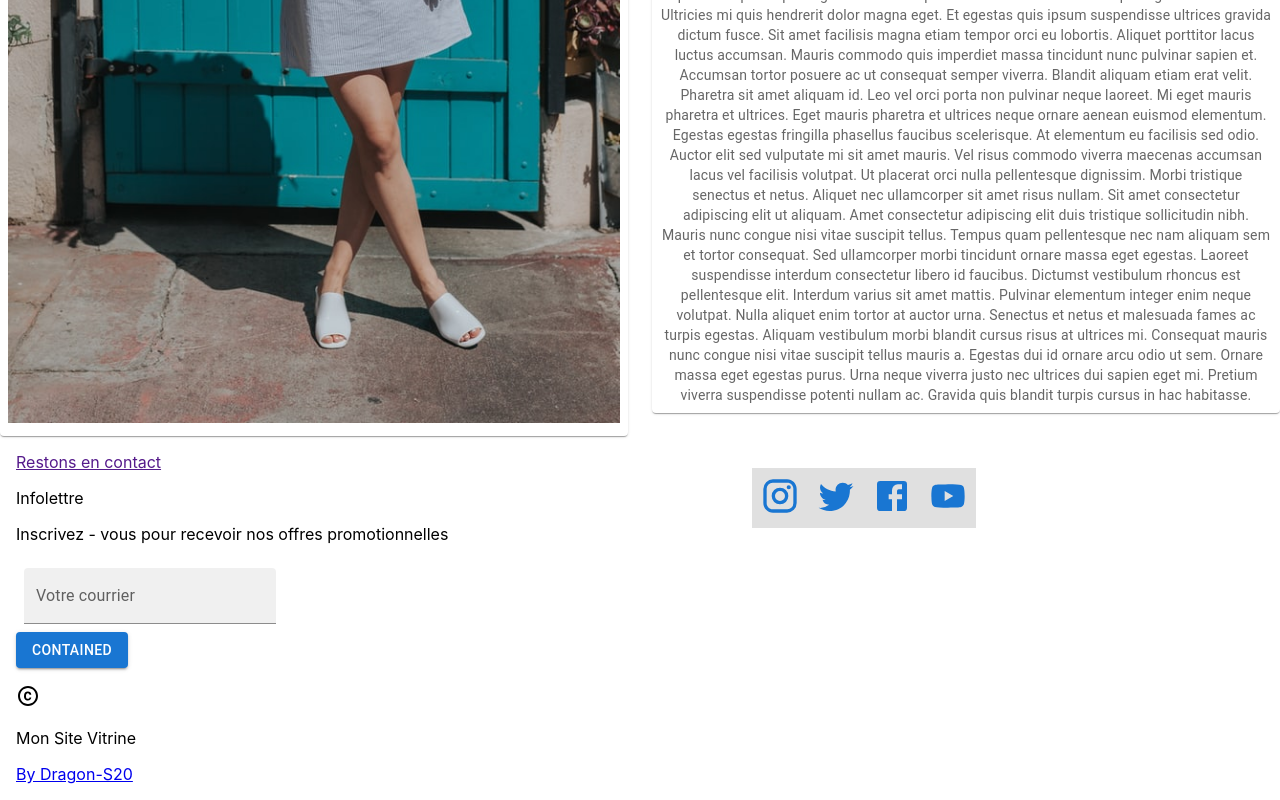
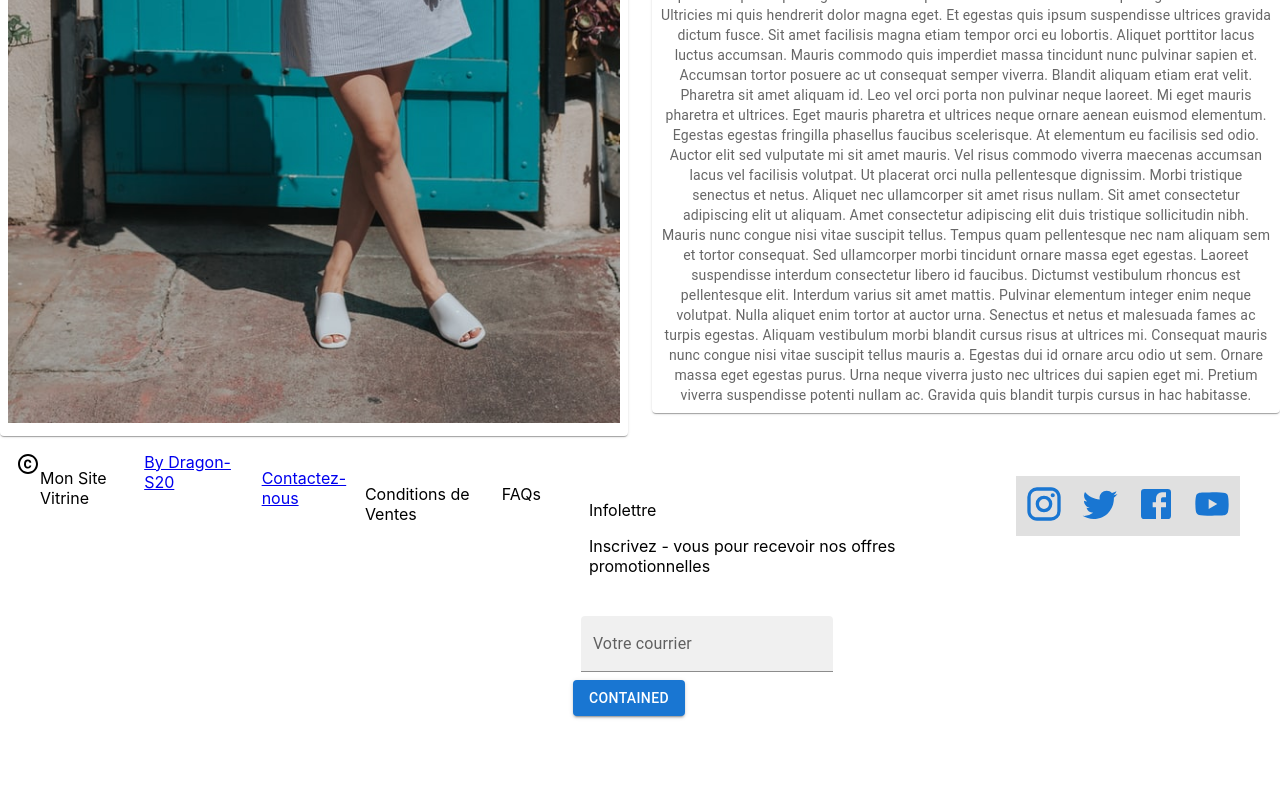
Before and after one commit to Dragon-S20/Demo-vitrine, a React (Create React App) app in the folder demo-vitrine/: page / in a window 1280 px wide. Shown: the part 3762-4562 px from the top of the page. After the commit the page ends 4510 px from the top, so only its background shows below. Built offline with nearby package versions, Linux system fonts and the light colour scheme.

Commit message:
starter footer

```diff
--- a/demo-vitrine/src/App.js
+++ b/demo-vitrine/src/App.js
@@ -1,15 +1,16 @@
 import Header from './component/Header.js';
 import Home from './component/Home.js'
 import Footer from './component/Footer.js'
+
 
 function App() {
   return (
     <div className="App">
       <header className="App-header">
         <Header />
+        </header>
         <Home />
         <Footer />
-      </header>
     </div>
   );
 }
--- a/demo-vitrine/src/component/Footer.js
+++ b/demo-vitrine/src/component/Footer.js
@@ -8,19 +8,51 @@ import Infoletter from './Infoletter.js'
 
 const showFooter = () => {
     return (
-      <Box sx={{ display: 'flex', p: 1, bgcolor: 'background.paper'}} >
+      <>
+      <div style={{ width: '100%' }}>
       <Box
-        sx={{ p: 1, flexGrow: 1, }}>
-          <a href="">Restons en contact</a>
-          <Infoletter />
-          <p><CopyrightIcon/></p>
+        sx={{
+          display: 'flex',
+          justifyContent: 'center',
+          p: 1,
+          m: 1,
+          bgcolor: 'background.paper',
+        }}
+      >
+        <CopyrightIcon/>
           <p>Mon Site Vitrine</p>
           <a href="https://github.com/Dragon-S20">By Dragon-S20</a>
+        <Box
+        sx={{
+          display: 'flex',
+          alignItems: 'flex-start',
+          p: 1,
+          m: 1,
+          bgcolor: 'background.paper',
+          height: 100,
+        }}
+      >
+        <a href="mailto:fictif-email@gmail.com">Contactez-nous</a>
+        <p>Conditions de Ventes</p>
+        <p>FAQs</p>
         </Box>
+        <Box
+        sx={{
+          display: 'flex',
+          justifyContent: 'center',
+          p: 1,
+          m: 1,
+          bgcolor: 'background.paper',
+        }}
+      >
+          <Infoletter />
+          </Box>
 
       <Box
         sx={{ p: 1, flexGrow: 1, }}><Icons /></Box>
         </Box>
+        </div>
+        </>
 
     )
 }
--- a/demo-vitrine/src/component/Infoletter.js
+++ b/demo-vitrine/src/component/Infoletter.js
@@ -6,7 +6,15 @@ import Button from './Button_infoletter.js'
 export default function BasicTextFields() {
     return (
         <>
-        <Box>
+        <div style={{ width: '100%' }}>
+        <Box
+        sx={{
+            display: 'flex',
+            justifyContent: 'center',
+            p: 1,
+            m: 1,
+            bgcolor: 'background.paper',
+          }}>
             <section>
                 <p>Infolettre</p>
                 <p>Inscrivez - vous pour recevoir nos offres promotionnelles</p>
@@ -24,6 +32,7 @@ export default function BasicTextFields() {
           " variant="filled" />
           </Box>
           <Button />
+          </div>
           </>
 
     )}
```
